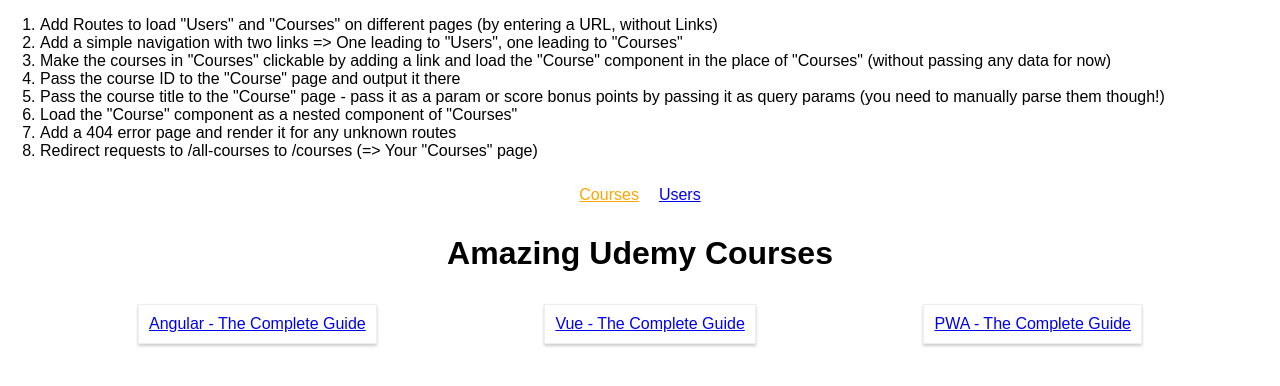
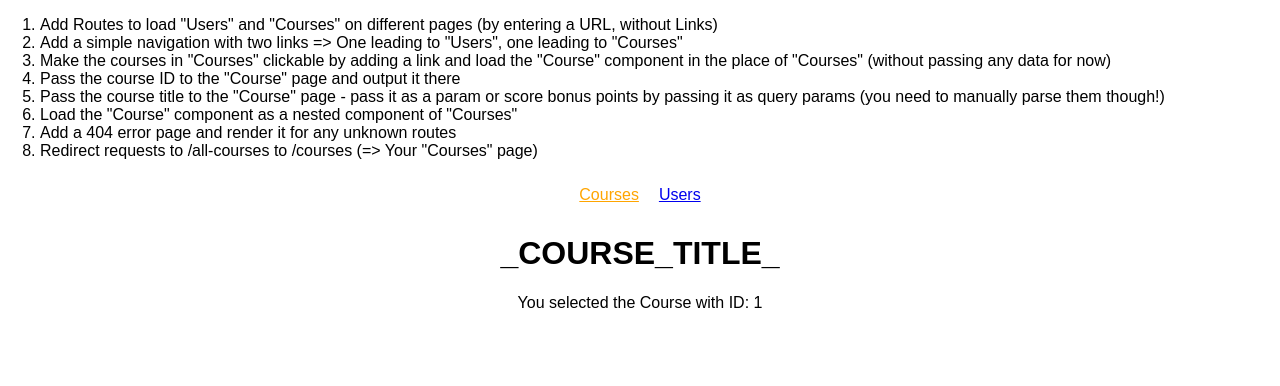
Before and after one commit to brunar/routing-react, a React (Create React App) app: page /courses/1 in a window 1280 px wide. Shown: the top 386 px of the page. Built offline with nearby package versions, Linux system fonts and the light colour scheme.

Commit message:
4- Pass the course ID to the "Course" page and output it there

```diff
--- a/src/App.js
+++ b/src/App.js
@@ -27,7 +27,7 @@
         </nav>
         <Switch>
           <Route path="/users" component={Users} />
-          <Route path="/courses/course" component={Course} />
+          <Route path="/courses/:courseId" component={Course} />
           <Route path="/courses" component={Courses} />
         </Switch>
       </div>
--- a/src/containers/Course/Course.js
+++ b/src/containers/Course/Course.js
@@ -1,11 +1,11 @@
 import React, { Component } from 'react';
 
 class Course extends Component {
-    render () {
+    render() {
         return (
             <div>
                 <h1>_COURSE_TITLE_</h1>
-                <p>You selected the Course with ID: _ID_</p>
+                <p>You selected the Course with ID: {this.props.match.params.courseId}</p>
             </div>
         );
     }
--- a/src/containers/Courses/Courses.js
+++ b/src/containers/Courses/Courses.js
@@ -20,7 +20,7 @@
                     {
                         this.state.courses.map(course => {
                             return (
-                                <Link key={course.id} to={this.props.match.url + '/course'}>
+                                <Link key={course.id} to={this.props.match.url + '/' + course.id}>
                                     <article className="Course" >{course.title}</article>
                                 </Link>
                             );
```
